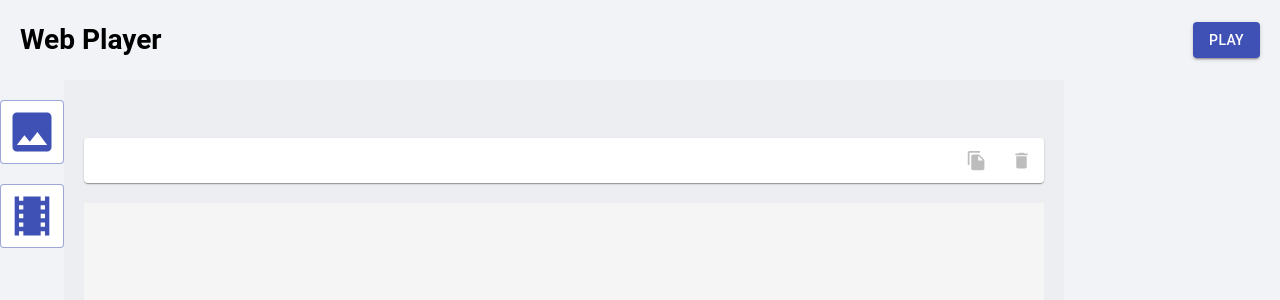
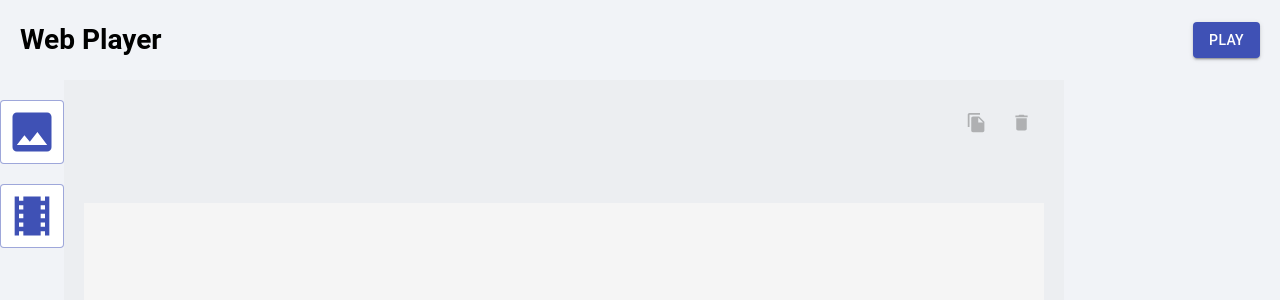
Before and after one commit to MuJungHo/web-signage, a React app: page / in a window 1280 px wide. Shown: the top 300 px of the page. Built offline with nearby package versions, Linux system fonts and the light colour scheme.

Commit message:
[更新] 操作列位置

```diff
--- a/src/Editor.js
+++ b/src/Editor.js
@@ -60,19 +60,21 @@ export default () => {
         justifyContent: 'center',
       }}>
         <ToolBar addLayer={handleAddLayer} />
-        <div style={{ flex: 1, padding: 20, display: 'flex', flexDirection: 'column', alignItems: 'center' }}>
+        <div style={{ flex: 1, padding: 20, display: 'flex', flexDirection: 'column', alignItems: 'center', height: 'calc(100vh - 80px)' }}>
           <ActionBar
             layers={layers}
             setLayers={setLayers}
             activeLayerID={activeLayerID}
             setActiveLayerID={setActiveLayerID}
           />
+          <div style={{ height: '100%', display: 'flex', alignItems: 'center', }}>
             <Board
               layers={layers}
               setLayers={setLayers}
               activeLayerID={activeLayerID}
               setActiveLayerID={setActiveLayerID}
             />
+          </div>
         </div>
         <ControlPanel
           layers={layers}
--- a/src/components/ActionBar.js
+++ b/src/components/ActionBar.js
@@ -6,7 +6,7 @@ import moment from 'moment'
 export default ({ layers, setLayers, activeLayerID, setActiveLayerID }) => {
   const activeLayer = layers.find(layer => layer.id === activeLayerID) || {}
   return (
-    <Paper style={{ width: 960 }}>
+    <div style={{ width: '100%' }}>
       <IconButton color="primary" component="span"
         disabled={!activeLayerID}
         style={{ float: 'right' }}
@@ -24,6 +24,6 @@ export default ({ layers, setLayers, activeLayerID, setActiveLayerID }) => {
         }}>
         <FileCopyIcon />
       </IconButton>
-    </Paper>
+    </div>
   )
 }
```
Lines whose indentation alone changed are shown as unchanged.
